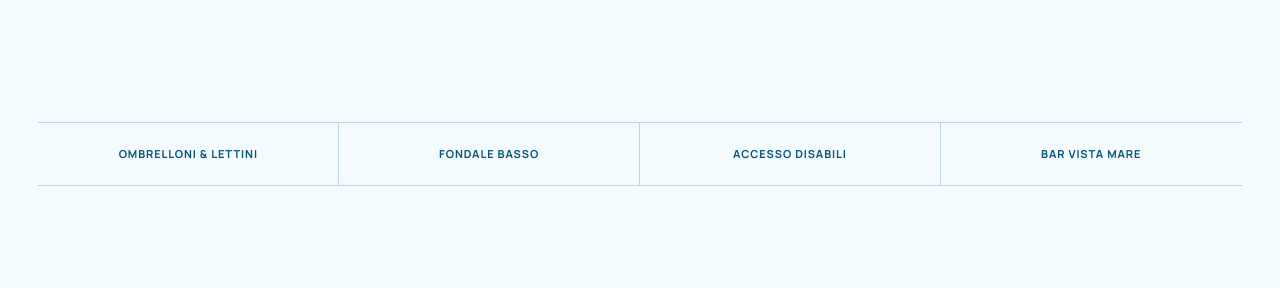
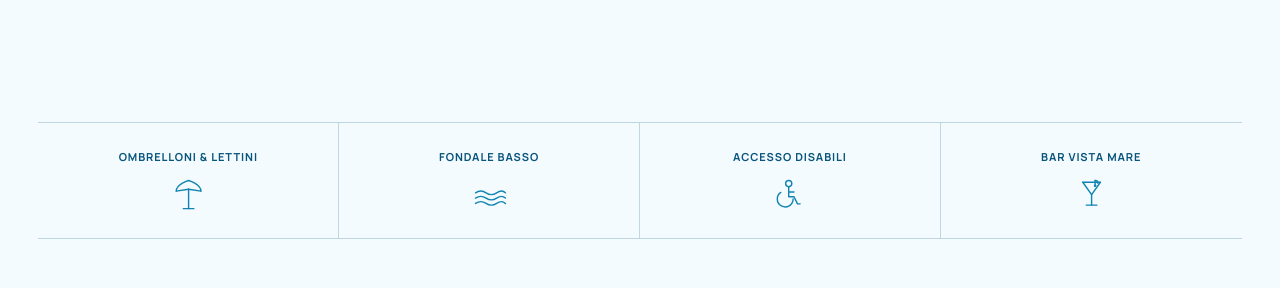
Before and after one commit to giorgiortona/BagnoMariaSite, a React (Vite) app: page / in a window 1280 px wide. Shown: the part 3280-3568 px from the top of the page. Built offline with nearby package versions, Linux system fonts and the light colour scheme.

Commit message:
add new logos

```diff
--- a/src/components/Spiaggia.jsx
+++ b/src/components/Spiaggia.jsx
@@ -60,10 +60,58 @@ export default function Spiaggia() {
         </div>
 
         <div className="day-services" data-reveal>
-          <a href="#prenota">Ombrelloni & lettini</a>
-          <span>Fondale basso</span>
-          <span>Accesso disabili</span>
-          <a href="#bar">Bar vista mare</a>
+          <a href="#prenota">
+            <span>Ombrelloni &amp; lettini</span>
+            <svg className="service-icon" viewBox="0 0 40 40" fill="none" stroke="currentColor" strokeWidth="1.6" strokeLinecap="round" strokeLinejoin="round" aria-hidden="true">
+              {/* Umbrella pole */}
+              <line x1="20" y1="14" x2="20" y2="36" />
+              {/* Umbrella canopy */}
+              <path d="M6 16 C6 8, 20 4, 20 4 C20 4, 34 8, 34 16" />
+              <line x1="6" y1="16" x2="20" y2="14" />
+              <line x1="20" y1="14" x2="34" y2="16" />
+              {/* Ground line */}
+              <line x1="14" y1="36" x2="26" y2="36" />
+            </svg>
+          </a>
+          <span>
+            <span>Fondale basso</span>
+            <svg className="service-icon" viewBox="0 0 40 40" fill="none" stroke="currentColor" strokeWidth="1.6" strokeLinecap="round" strokeLinejoin="round" aria-hidden="true">
+              {/* Three gentle waves representing shallow water */}
+              <path d="M4 18 Q10 14, 16 18 Q22 22, 28 18 Q34 14, 38 18" />
+              <path d="M4 24 Q10 20, 16 24 Q22 28, 28 24 Q34 20, 38 24" />
+              <path d="M4 30 Q10 26, 16 30 Q22 34, 28 30 Q34 26, 38 30" />
+            </svg>
+          </span>
+          <span>
+            <span>Accesso disabili</span>
+            <svg className="service-icon" viewBox="0 0 40 40" fill="none" stroke="currentColor" strokeWidth="1.6" strokeLinecap="round" strokeLinejoin="round" aria-hidden="true">
+              {/* Head */}
+              <circle cx="19" cy="7.5" r="3.5" />
+              {/* Spine, Seat, Leg, Footrest */}
+              <path d="M19 11v11.5h6l4 8h3" />
+              {/* Armrest */}
+              <path d="M19 17h6" />
+              {/* Wheel (Open Arc) */}
+              <path d="M10 17.5A9 9 0 1 0 24 25" />
+            </svg>
+          </span>
+          <a href="#bar">
+            <span>Bar vista mare</span>
+            <svg className="service-icon" viewBox="0 0 40 40" fill="none" stroke="currentColor" strokeWidth="1.6" strokeLinecap="round" strokeLinejoin="round" aria-hidden="true">
+              {/* Cocktail glass */}
+              <path d="M10 6 L20 20 L30 6" />
+              <line x1="10" y1="6" x2="30" y2="6" />
+              {/* Stem */}
+              <line x1="20" y1="20" x2="20" y2="32" />
+              {/* Base */}
+              <line x1="14" y1="32" x2="26" y2="32" />
+              {/* Olive / cherry */}
+              <circle cx="24" cy="10" r="1.5" fill="currentColor" stroke="none" />
+              {/* Little umbrella stick */}
+              <line x1="24" y1="10" x2="24" y2="4" />
+              <path d="M24 4 Q28 4, 27 7" />
+            </svg>
+          </a>
         </div>
       </div>
     </section>
--- a/src/styles.css
+++ b/src/styles.css
@@ -1002,9 +1002,14 @@ address {
   grid-template-columns: repeat(4, 1fr);
 }
 
-.day-services span,
-.day-services a {
-  padding: 1.4rem 1rem;
+.day-services > span,
+.day-services > a {
+  display: flex;
+  flex-direction: column;
+  align-items: center;
+  justify-content: center;
+  gap: 0.75rem;
+  padding: 1.6rem 1rem;
   border-right: 1px solid var(--line-dark);
   color: inherit;
   text-decoration: none;
@@ -1013,11 +1018,37 @@ address {
   letter-spacing: 0.08em;
   text-align: center;
   text-transform: uppercase;
-}
-
-.day-services span:last-child,
-.day-services a:last-child {
+  transition: background 0.35s ease, color 0.35s ease;
+}
+
+.day-services > a:hover {
+  background: var(--sea-light);
+}
+
+.day-services > span:last-child,
+.day-services > a:last-child {
   border-right: 0;
+}
+
+/* Inner spans (text labels) inside the flex containers */
+.day-services > span > span,
+.day-services > a > span {
+  border: 0;
+  padding: 0;
+  display: inline;
+}
+
+.service-icon {
+  width: 2.2rem;
+  height: 2.2rem;
+  color: var(--sea);
+  flex-shrink: 0;
+  transition: color 0.35s ease, transform 0.35s ease;
+}
+
+.day-services > a:hover .service-icon {
+  color: var(--ink);
+  transform: scale(1.08);
 }
 
 /* Puglian flavours */
@@ -2351,13 +2382,13 @@ address {
     grid-template-columns: 1fr 1fr;
   }
 
-  .day-services span:nth-child(2),
-  .day-services a:nth-child(2) {
+  .day-services > span:nth-child(2),
+  .day-services > a:nth-child(2) {
     border-right: 0;
   }
 
-  .day-services span:nth-child(-n + 2),
-  .day-services a:nth-child(-n + 2) {
+  .day-services > span:nth-child(-n + 2),
+  .day-services > a:nth-child(-n + 2) {
     border-bottom: 1px solid var(--line-dark);
   }
 
@@ -2563,10 +2594,15 @@ address {
     margin-top: 5rem;
   }
 
-  .day-services span,
-  .day-services a {
+  .day-services > span,
+  .day-services > a {
     padding-inline: 0.45rem;
     font-size: 0.57rem;
+  }
+
+  .service-icon {
+    width: 1.8rem;
+    height: 1.8rem;
   }
 
   .taste-color {
```
